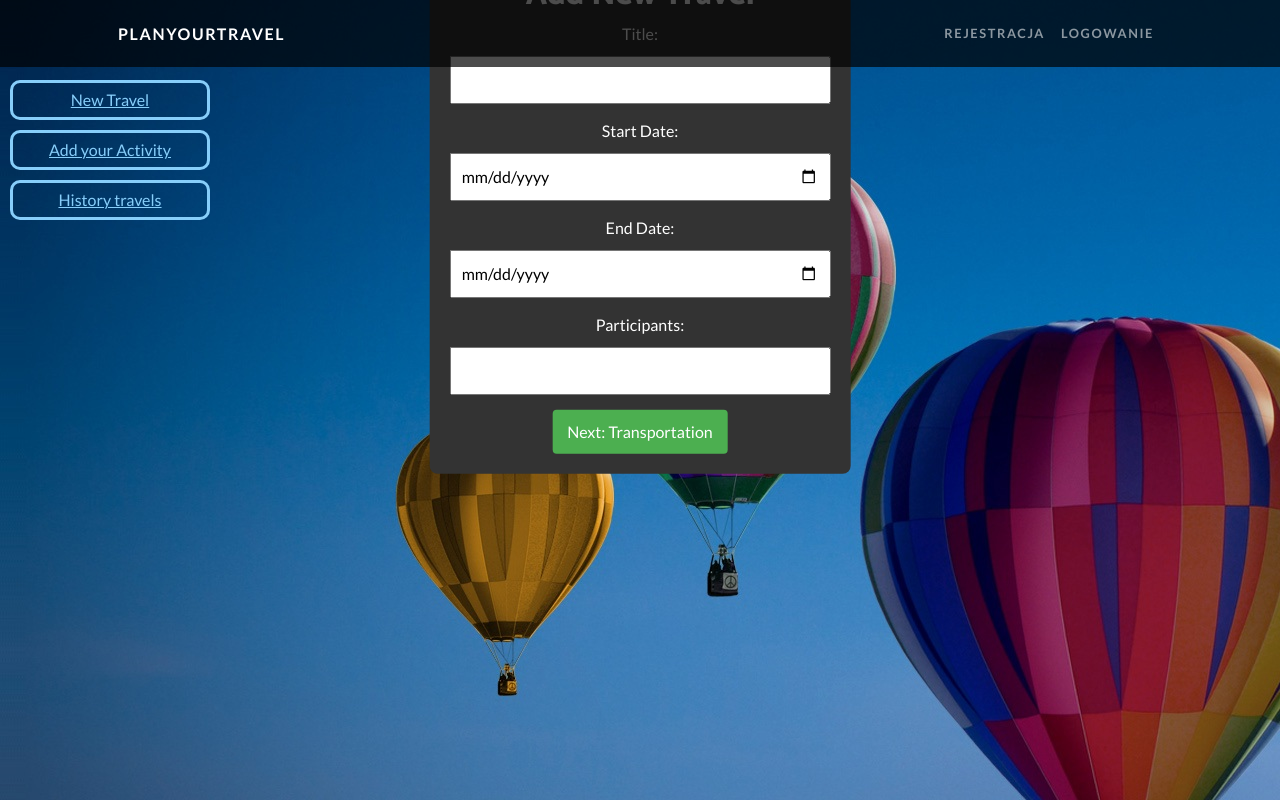
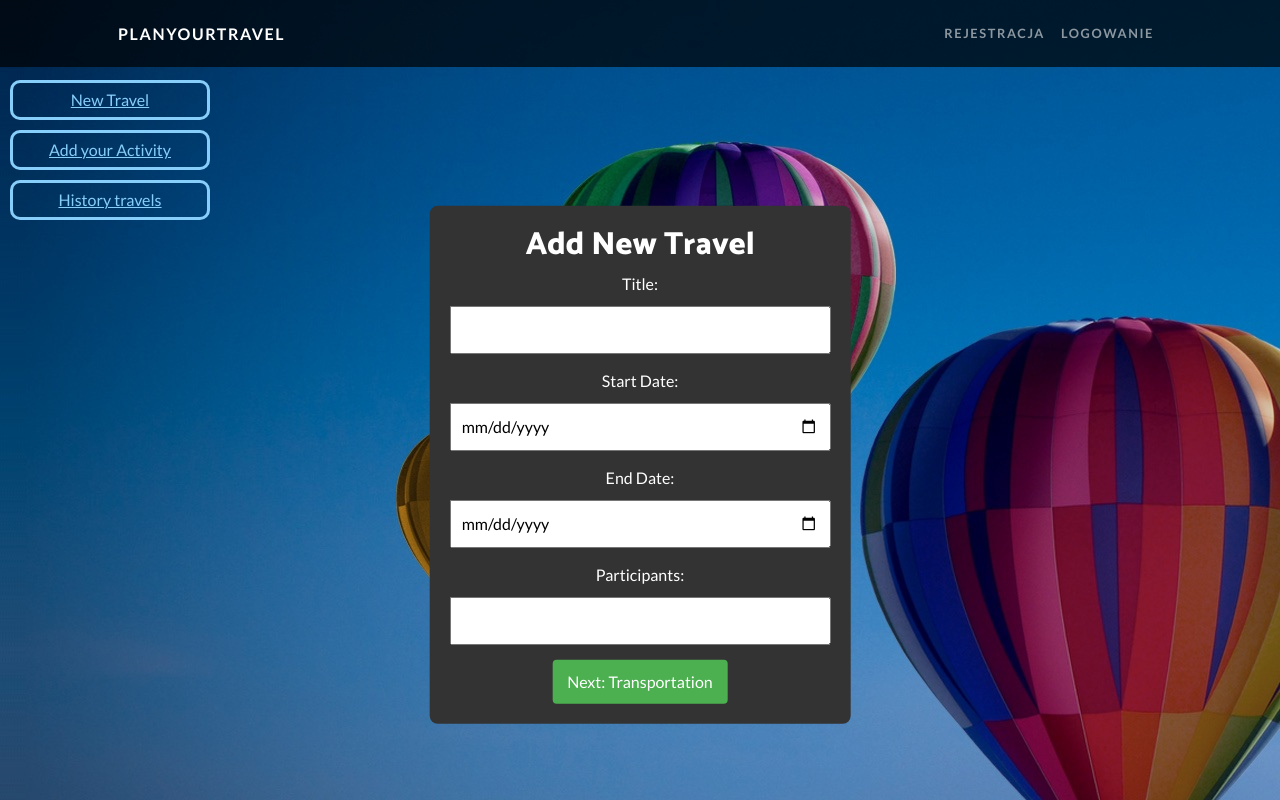
Before and after one commit to PiotrG1991/PlaneYourTravel, a Django app: page /add_travel/ in a window 1280 px wide. Run offline with Django 5.2, Linux system fonts and the light colour scheme; some libraries are stand-ins or nearby versions.

Commit message:
add_travel

```diff
--- a/templates/add_destination.html
+++ b/templates/add_destination.html
@@ -1,6 +1,6 @@
 {% extends 'main.html' %}
 {% block content %}
-    <div class="center-element login-form">
+    <div class="center-element login-form top">
         <h2>Add Destination</h2>
         <form method="post" action="{% url 'add_destination' travel_id=travel.id %}">
             {% csrf_token %}
--- a/templates/add_transport.html
+++ b/templates/add_transport.html
@@ -1,6 +1,6 @@
 {% extends 'main.html' %}
 {% block content %}
-    <div class="center-element login-form">
+    <div class="center-element login-form top">
         <h2>Add Transport</h2>
         <form method="post" action="{% url 'add_transport' travel_id=travel.id %}">
         {% csrf_token %}
--- a/templates/add_travel.html
+++ b/templates/add_travel.html
@@ -1,6 +1,6 @@
 {% extends 'main.html' %}
 {% block content %}
-    <div class="center-element login-form">
+    <div class="center-element login-form top">
       <h2>Add New Travel</h2>
       <form method="post" action="{% url 'add_travel' %}">
           {% csrf_token %}
--- a/templates/add_turist_places.html
+++ b/templates/add_turist_places.html
@@ -1,6 +1,6 @@
 {% extends 'main.html' %}
 {% block content %}
-    <div class="center-element login-form">
+    <div class="center-element login-form top">
         <h2>Add Turist Places</h2>
         <form method="post" action="{% url 'add_turists_places' travel_id=travel.id %}">
             {% csrf_token %}
--- a/travel_app/views.py
+++ b/travel_app/views.py
@@ -148,7 +148,7 @@ class AddAccommodationView(View):
             destination.accommodation = accommodation
             destination.save()
 
-            return redirect('turists_places', travel_id=travel_id)
+            return redirect('add_turists_places', travel_id=travel_id)
 
         return render(request, self.template_name, {'travel': travel, 'form': form})
 
```
